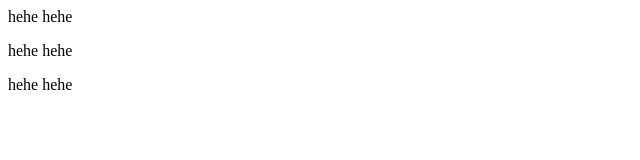
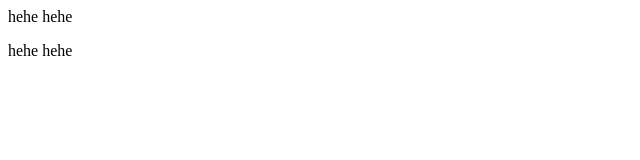
Before and after one commit to bipinsu/Workshop4, a plain HTML site: page index.html in a window 1280 px wide. Shown: the full height of the page, 0-640 px from the left. Drawn offline with Linux system fonts and the light colour scheme.

Commit message:
Update index.html

```diff
--- a/index.html
+++ b/index.html
@@ -8,6 +8,5 @@
 <body>
     <p>hehe hehe</p>
     <p>hehe hehe</p>
-    <p>hehe hehe</p>
 </body>
 </html>
```
